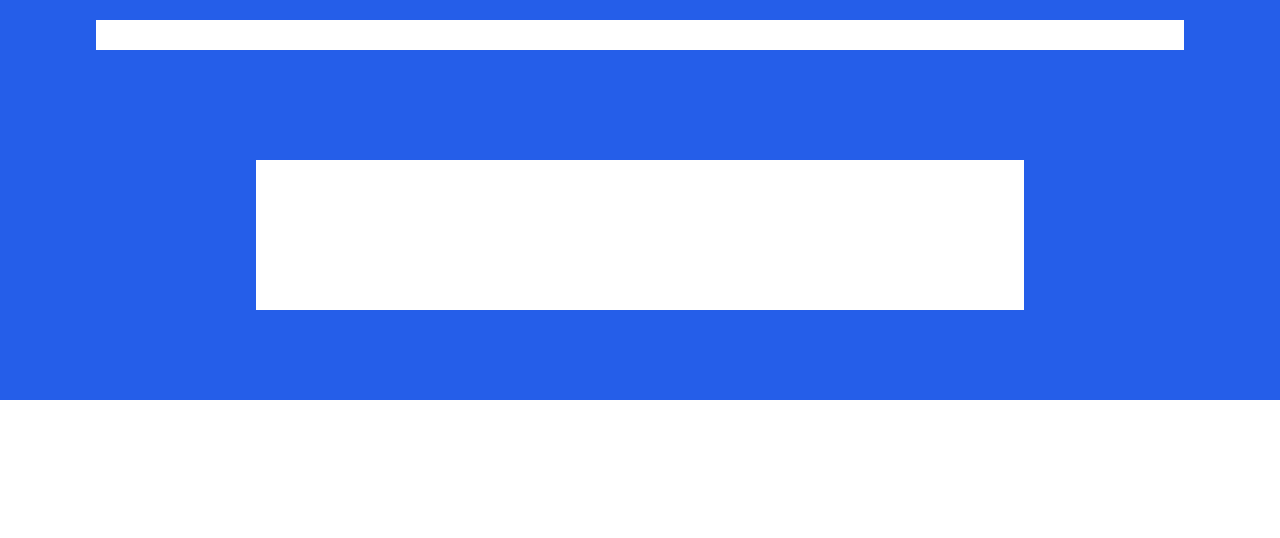
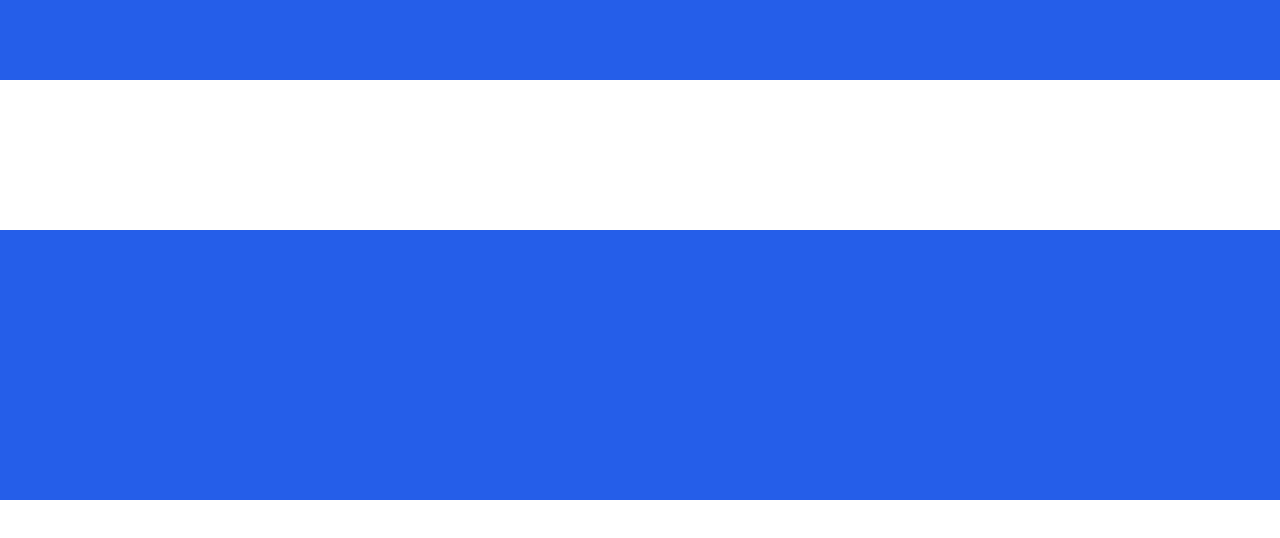
Before and after one commit to tomms25/htmlcss-struttura-discord, a plain HTML site: page index.html in a window 1280 px wide. Shown: the top 538 px of the page. Drawn offline with Linux system fonts and the light colour scheme.

Commit message:
aggiustamenti struttura

```diff
--- a/css/master.css
+++ b/css/master.css
@@ -6,14 +6,17 @@
 
 header{
     background-color: rgb(37, 94, 233);
-    height: 400px;
+    height: 500px;
 }
 
 
-.header-container{
+.header-top{
+    height: 80px;
+    margin: 0 auto;
+    max-width: 1200px;
     display: flex;
-    justify-content: center;
-    flex-wrap: wrap;
+    justify-content: space-between;
+    align-items: center;
 }
 
 .top-section-header{
@@ -25,10 +28,12 @@ header{
 
 
 .header-text{
+    height: 150px;
+    padding: 50px;
     background-color: white;
-    width: 60%;
-    min-height: 150px;
-    margin-top: 110px;
+    display: flex;
+    align-items: center;
+    justify-content: center;
 }
 
 
--- a/index.html
+++ b/index.html
@@ -11,19 +11,16 @@
 
     <!-- Intestazione -->
     <header>
-        <div class="header-container">
-            <section class="top-section-header">
+        <div class="header-top">
             <div class="logo"></div>
             <div class="menu"></div>
             <div class="accedi"></div>
-            </section>
+        </div>
 
-            <section class="header-text">
+        <div class="header-text">
             <div class="title"></div>
             <div class="paragraph"></div>
             <div class="button"></div>
-            </section>
-
         </div>
 
     </header>
@@ -75,6 +72,7 @@
                 <div class="col"></div>
 
             </div>
+        </div>
 
         <hr>
 
@@ -84,23 +82,6 @@
         </div>
 
 
-
-
-
-
-
-
-
-
-
-
-
-
-
-
-        </div>
-
-
     </footer>
 
 </body>
```
Lines whose indentation alone changed are shown as unchanged.
